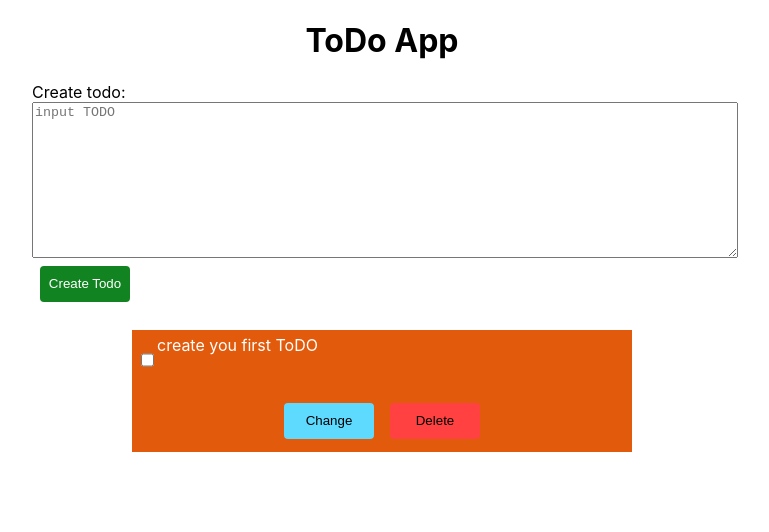
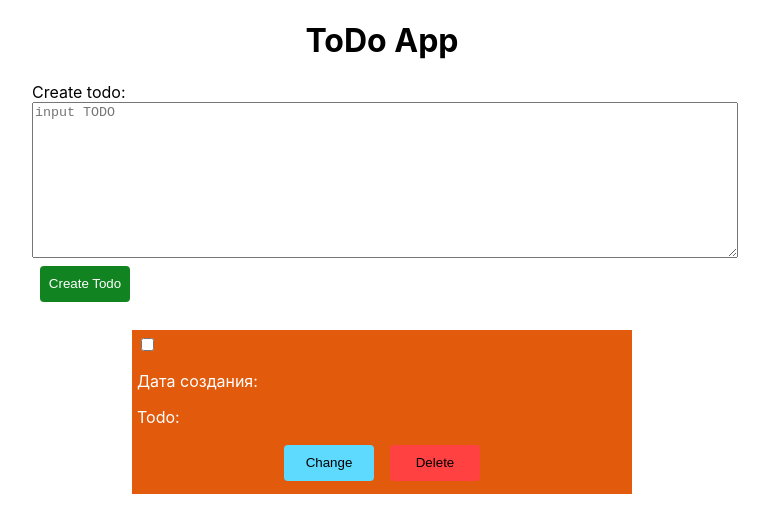
Before and after one commit to moriarty15/TODO-list-test, a React (Create React App) app: page / in a window 1280 px wide. Shown: the top 532 px of the page, without its empty margins (258-1027 px from the left). Built offline with nearby package versions, Linux system fonts and the light colour scheme; the HTML template or start-up script is replaced by a standard one.

Commit message:
рефакторинг

```diff
--- a/src/Components/TodoForm/TodoForm.js
+++ b/src/Components/TodoForm/TodoForm.js
@@ -1,8 +1,13 @@
-import { useState } from "react/cjs/react.development";
-import { v4 as uuidv4 } from 'uuid';
-import style from "./TodoForm.module.css"
+import { useState } from "react";
+import { v4 as uuidv4 } from "uuid";
+import style from "./TodoForm.module.css";
 
-export default function TodoForm({ setTodo, arrTodo,setCompleted, completed }) {
+export default function TodoForm({
+  setTodo,
+  arrTodo,
+  setCompleted,
+  completed,
+}) {
   const [newTodo, setNewTodo] = useState("");
   const createNewTodo = (e) => {
     const createTodo = e.target.value;
@@ -26,7 +31,15 @@ export default function TodoForm({ setTodo, arrTodo,setCompleted, completed }) {
 
     const date = new Date();
     setTodo(`${date.toLocaleString("en-US")}: ` + newTodo);
-    setCompleted([...completed, {completed: false, id: uuidv4()}])
+    setCompleted([
+      ...completed,
+      {
+        completed: false,
+        id: uuidv4(),
+        text: newTodo,
+        date: date.toLocaleString("en-US"),
+      },
+    ]);
     reset();
   };
   const reset = () => {
--- a/src/Components/TodoItem/TodoItem.js
+++ b/src/Components/TodoItem/TodoItem.js
@@ -3,7 +3,8 @@ import style from "./TodoItem.module.css";
 export default function TodoItem({
   changeTodo,
   deleteTodo,
-  todo,
+  text,
+  date,
   id,
   index,
   completed,
@@ -12,7 +13,7 @@ export default function TodoItem({
   const handleChecked = (e) => {
     const newComplite = [...completed];
     for (let i = 0; i < newComplite.length; i += 1) {
-      if (newComplite[i].id === id) {
+      if (newComplite[i].id === index) {
         newComplite[index].complited = e.target.checked;
         setCompleted(newComplite);
         break;
@@ -27,10 +28,11 @@ export default function TodoItem({
         <input
           type="checkbox"
           value={id}
-          checked={completed[index].complited}
+          checked={completed}
           onChange={handleChecked}
         />
-        <p className={style.text}>{todo}</p>
+        <p>Дата создания: {date }</p>
+        <p className={style.text}> Todo: {text}</p>
       </div>
       <div className={style.btn__contain}>
         <button
--- a/src/Components/TodoItem/TodoItem.module.css
+++ b/src/Components/TodoItem/TodoItem.module.css
@@ -2,7 +2,6 @@
   margin: 0;
 }
 .contain {
-  display: flex;
   min-width: 240px;
   min-height: 50px;
   padding: 5px;
--- a/src/Components/TodosList/TodosList.js
+++ b/src/Components/TodosList/TodosList.js
@@ -35,18 +35,19 @@ export default function TodosList({
   return (
     <>
       <ul className={style.list}>
-        {arrTodo.length !== 0 &&
-          arrTodo.map((todo, i) => {
+        {completed.length !== 0 &&
+          completed.map(({text, id, completed, date}, i) => {
             return (
               <li
-                key={completed[i].id}
+                key={id}
                 className={
-                  (completed[i].complited && style.checked) || style.item
+                  (completed && style.checked) || style.item
                 }
               >
                 <TodoItem
-                  todo={todo}
-                  id={completed[i].id}
+                  date={date}
+                  text={text}
+                  id={id}
                   index={i}
                   changeTodo={changeTodo}
                   deleteTodo={deleteTodo}
```
